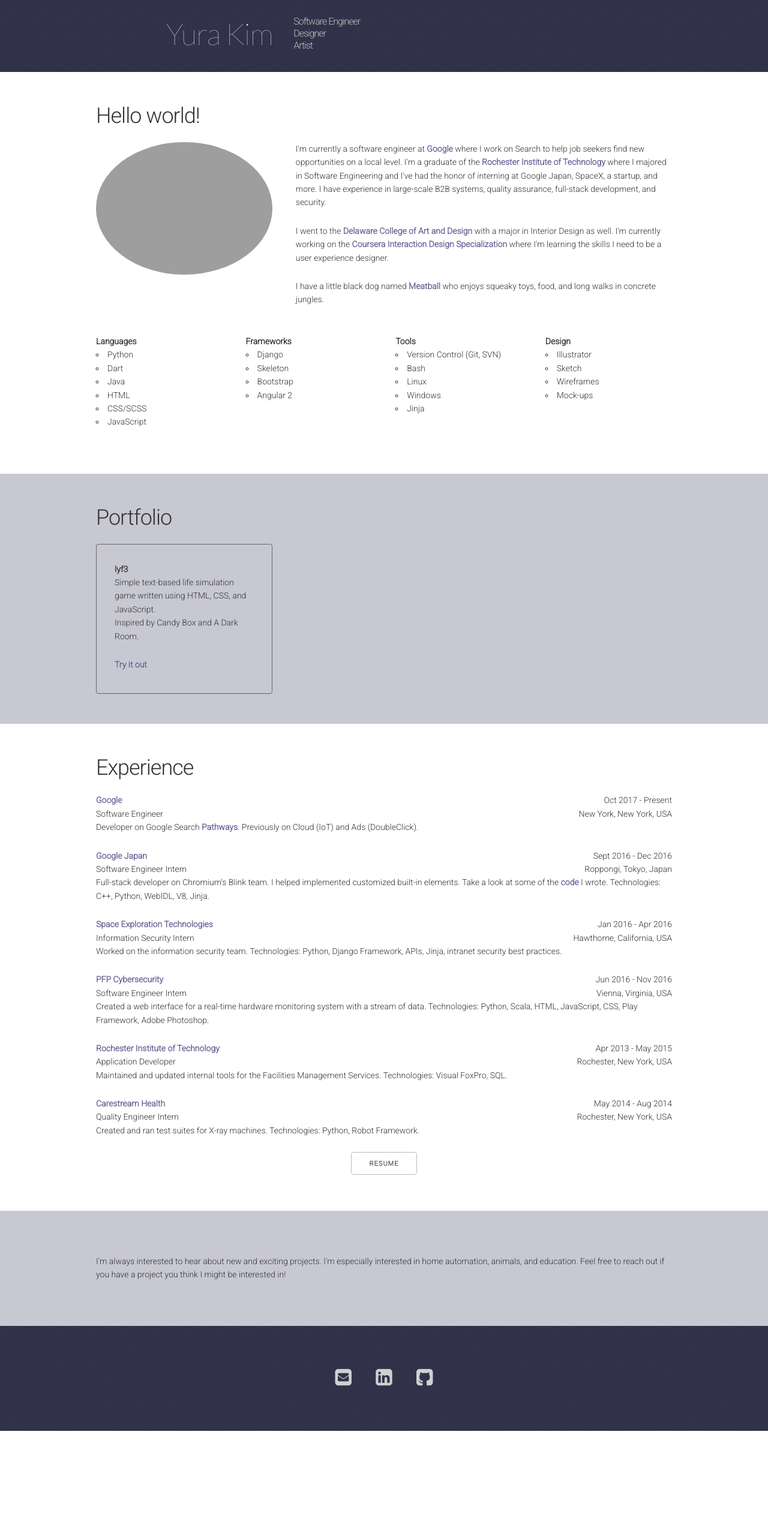
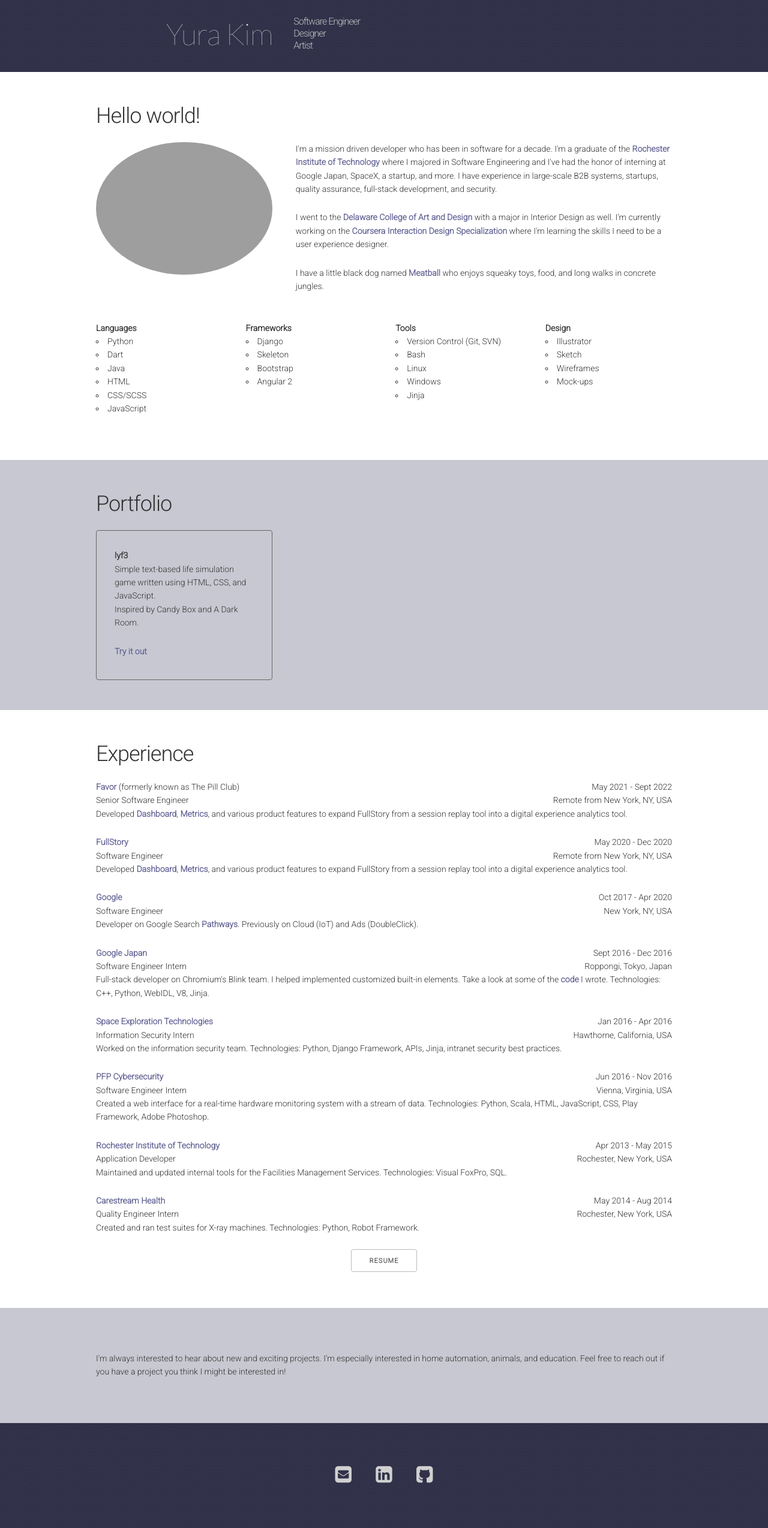
Before and after one commit to yura-kim/yurak.im, a Flask app: page / in a window 1280 px wide. Shown: the whole page at 60% size. Before the commit the page ends 2386 px from the top, so only its background shows below. Run offline with Flask 2, Linux system fonts and the light colour scheme; grey boxes are pictures that could not be loaded.

Commit message:
Update about, experience, portfolio link

```diff
--- a/app.py
+++ b/app.py
@@ -6,3 +6,6 @@ app = Flask(__name__)
 @app.route('/')
 def index():
  	return render_template('home.html')
+
+if __name__ == "__main__":
+    app.run()
--- a/templates/about.html
+++ b/templates/about.html
@@ -6,7 +6,7 @@
 				<img src="static/images/pic.png" class="picture" alt="A picture">
 			</div>
 			<div class="eight columns">
-				<p>I'm currently a software engineer at <a href="https://www.google.com/" target="_blank">Google</a> where I work on Search to help job seekers find new opportunities on a local level. I'm a graduate of the <a href="https://www.rit.edu/" target="_blank">Rochester Institute of Technology</a> where I majored in Software Engineering and I've had the honor of interning at Google Japan, SpaceX, a startup, and more. I have experience in large-scale B2B systems, quality assurance, full-stack development, and security.</p>
+				<p>I'm a mission driven developer who has been in software for a decade. I'm a graduate of the <a href="https://www.rit.edu/" target="_blank">Rochester Institute of Technology</a> where I majored in Software Engineering and I've had the honor of interning at Google Japan, SpaceX, a startup, and more. I have experience in large-scale B2B systems, startups, quality assurance, full-stack development, and security.</p>
 
 				<p>I went to the <a href="https://www.dcad.edu/" target="_blank">Delaware College of Art and Design</a> with a major in Interior Design as well. I'm currently working on the <a href="https://www.coursera.org/specializations/interaction-design" target="_blank">Coursera Interaction Design Specialization</a> where I'm learning the skills I need to be a user experience designer.</p>
 
--- a/templates/experience.html
+++ b/templates/experience.html
@@ -2,6 +2,38 @@
 	<div class="container">
 		<div class="row">
 			<h3>Experience</h3>
+		</div>
+
+		<div class="row">
+			<div class="eight columns">
+				<a href="https://heyfavor.com/" target="_blank">Favor</a> (formerly known as The Pill Club)
+				<br>
+				Senior Software Engineer
+			</div>
+			<div class="four columns right-align">
+				May 2021 - Sept 2022
+				<br>
+				Remote from New York, NY, USA
+			</div>
+			<div class="twelve columns">
+				<p>Developed <a href="https://help.fullstory.com/hc/en-us/articles/360050058893-Dashboards-Overview">Dashboard</a>, <a href="https://help.fullstory.com/hc/en-us/articles/360052381313-Metrics-Overview">Metrics</a>, and various product features to expand FullStory from a session replay tool into a digital experience analytics tool.</p>
+			</div>
+		</div>
+
+		<div class="row">
+			<div class="eight columns">
+				<a href="https://www.fullstory.com/" target="_blank">FullStory</a>
+				<br>
+				Software Engineer
+			</div>
+			<div class="four columns right-align">
+				May 2020 - Dec 2020
+				<br>
+				Remote from New York, NY, USA
+			</div>
+			<div class="twelve columns">
+				<p>Developed <a href="https://help.fullstory.com/hc/en-us/articles/360050058893-Dashboards-Overview">Dashboard</a>, <a href="https://help.fullstory.com/hc/en-us/articles/360052381313-Metrics-Overview">Metrics</a>, and various product features to expand FullStory from a session replay tool into a digital experience analytics tool.</p>
+			</div>
 		</div>
 
 		<div class="row">
@@ -11,9 +43,9 @@
 				Software Engineer
 			</div>
 			<div class="four columns right-align">
-				Oct 2017 - Present
+				Oct 2017 - Apr 2020
 				<br>
-				New York, New York, USA
+				New York, NY, USA
 			</div>
 			<div class="twelve columns">
 				<p>Developer on Google Search <a href="https://www.blog.google/products/search/introducing-pathways-job-search/" target="_blank">Pathways</a>. Previously on Cloud (IoT) and Ads (DoubleClick).</p>
--- a/templates/portfolio.html
+++ b/templates/portfolio.html
@@ -10,7 +10,7 @@
 				<p>Simple text-based life simulation game written using HTML, CSS, and JavaScript.
 				<br>
 				Inspired by Candy Box and A Dark Room.</p>
-				<a href="http://san-toki.github.io/lyf3/" target="_blank" class="cd-read-more">Try it out</a>
+				<a href="https://yura-kim.github.io/lyf3/" target="_blank" class="cd-read-more">Try it out</a>
 			</div>
 		</div>
 	</div>
```
